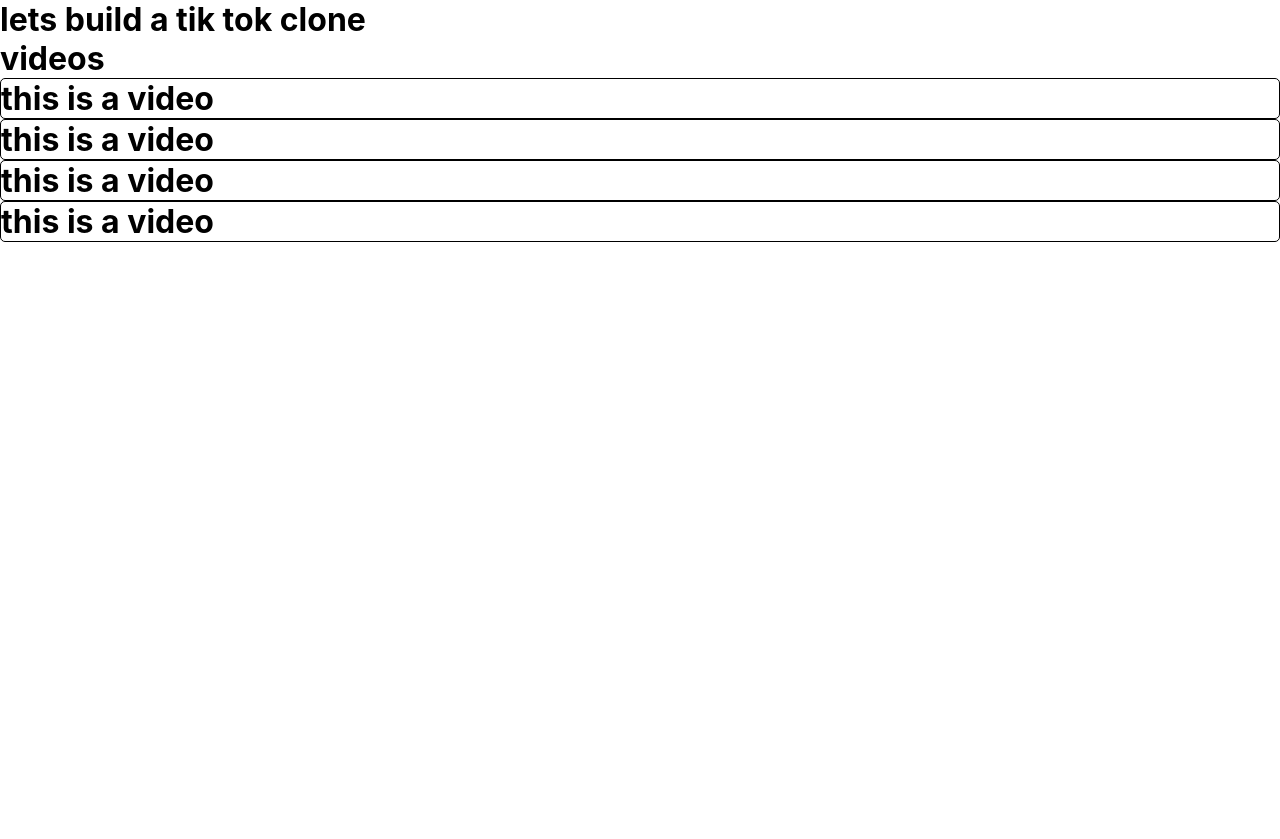
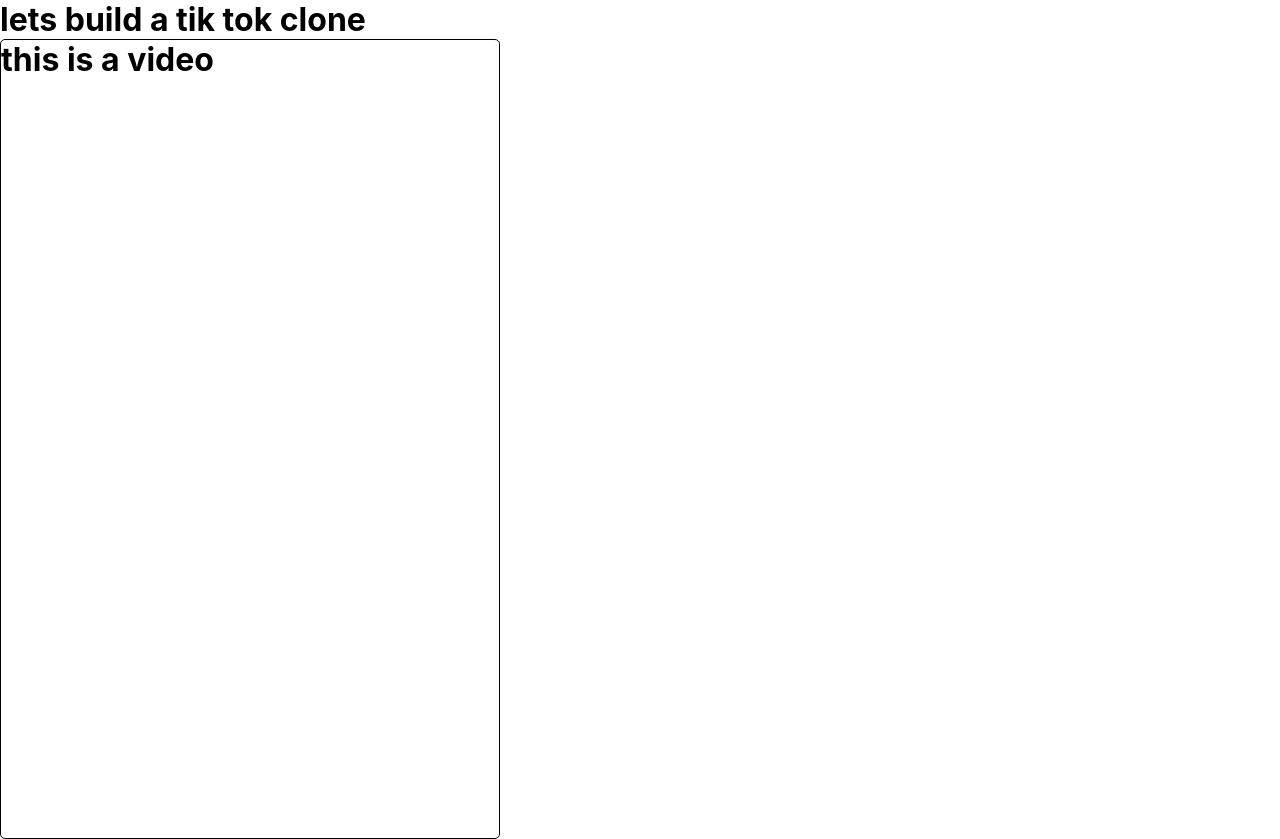
Before and after one commit to kilik42/kidtok7, a React (Create React App) app: page / in a window 1280 px wide. Before the commit the page ends 800 px from the top, so only its background shows below. Built offline with nearby package versions, Linux system fonts and the light colour scheme.

Commit message:
working on video section

```diff
--- a/src/App.css
+++ b/src/App.css
@@ -1,9 +1,15 @@
 .app__videos{
+    position: relative;
+    height: 100vh;
+    overflow:scroll;
     display: flex;
     flex-wrap: wrap;
-    justify-content: space-between;
+    /* justify-content: space-between; */
     margin: 0 0 0 0;
     padding: 0 0 0 0;
+    width: 80%;
+    max-width: 500px; scroll-snap-type: y mandatory;
+
 }
 html{
     scroll-snap-type: y mandatory;
--- a/src/Video.css
+++ b/src/Video.css
@@ -5,4 +5,6 @@
     margin: 10px; */
     width: 100%;
     height: 100%;
+    scroll-snap-align: start;
+    position: relative;
 }
```
